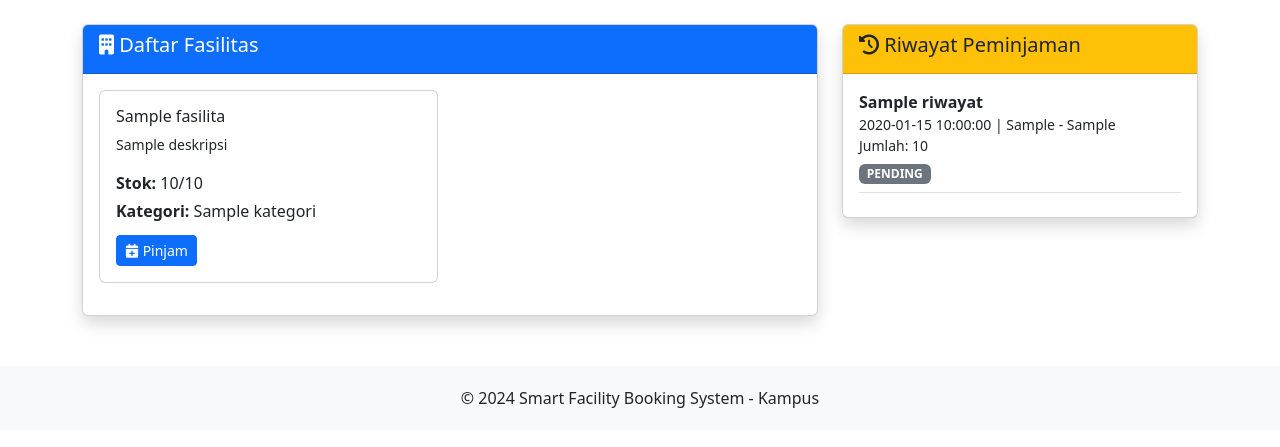
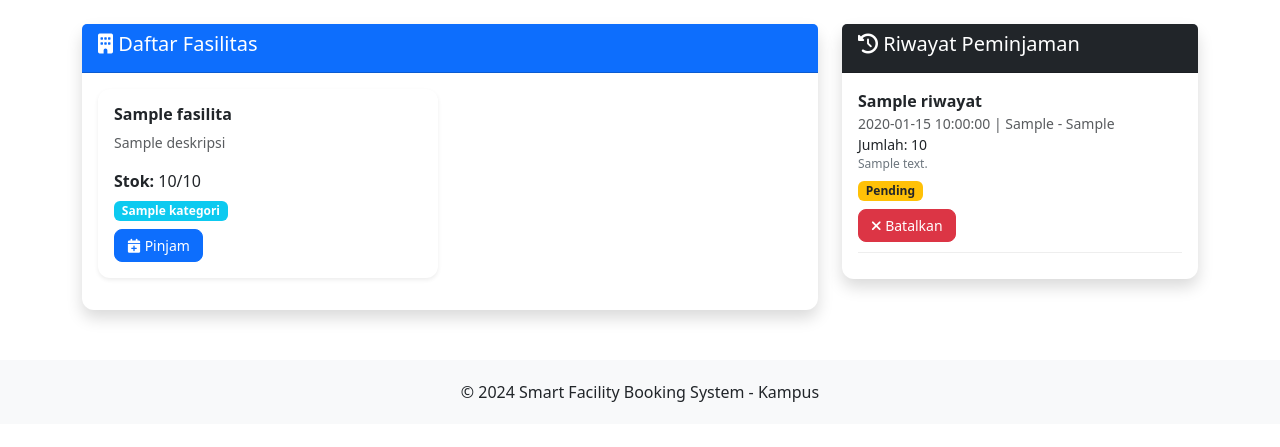
Before and after one commit to zakiahrahmah/Smart-Facility-System, a Flask app: template templates/dashboard.html in a window 1280 px wide. Shown: the part 62-509 px from the top of the page. Run offline with Flask 3, Linux system fonts and the light colour scheme; the template is opened without the code that fills it: most values are stand-ins (such as "Sample title", 1, 10 or a date in 2020); some libraries are stand-ins or nearby versions.

Commit message:
Tambah fitur batal peminjaman & keterangan dashboard + perbaikan logic

```diff
--- a/templates/dashboard.html
+++ b/templates/dashboard.html
@@ -1,33 +1,82 @@
 {% extends "base.html" %}
 
 {% block content %}
+<style>
+.card-modern {
+    border: none;
+    border-radius: 12px;
+    transition: 0.2s;
+}
+.card-modern:hover {
+    transform: translateY(-3px);
+}
+
+.btn-modern {
+    border-radius: 8px;
+    padding: 5px 12px;
+}
+
+.riwayat-item {
+    border-bottom: 1px solid #eee;
+    padding-bottom: 10px;
+    margin-bottom: 10px;
+}
+
+.keterangan {
+    font-size: 12px;
+    color: #6c757d;
+}
+
+.scroll-area {
+    max-height: 500px;
+    overflow-y: auto;
+}
+</style>
+
 <div class="row">
+
+    <!-- ===================== -->
+    <!-- DAFTAR FASILITAS -->
+    <!-- ===================== -->
     <div class="col-md-8">
-        <div class="card shadow">
+        <div class="card card-modern shadow">
             <div class="card-header bg-primary text-white">
                 <h5><i class="fas fa-building"></i> Daftar Fasilitas</h5>
             </div>
+
             <div class="card-body">
                 <div class="row">
                     {% for f in fasilitas %}
                     <div class="col-md-6 mb-3">
-                        <div class="card h-100">
+                        <div class="card card-modern h-100 shadow-sm">
                             <div class="card-body">
-                                <h6 class="card-title">{{ f.nama_fasilitas }}</h6>
-                                <p class="card-text small">{{ f.deskripsi[:80] }}{% if f.deskripsi|length > 80 %}...{% endif %}</p>
-                                <p class="mb-1"><strong>Stok:</strong> {{ f.jumlah_tersedia }}/{{ f.jumlah_stok }}</p>
-                                <p class="mb-1"><strong>Kategori:</strong> {{ f.kategori }}</p>
+
+                                <h6 class="fw-bold">{{ f.nama_fasilitas }}</h6>
+
+                                <p class="small text-muted">
+                                    {{ f.deskripsi[:80] }}{% if f.deskripsi|length > 80 %}...{% endif %}
+                                </p>
+
+                                <p class="mb-1">
+                                    <strong>Stok:</strong> {{ f.jumlah_tersedia }}/{{ f.jumlah_stok }}
+                                </p>
+
+                                <p class="mb-2">
+                                    <span class="badge bg-info">{{ f.kategori }}</span>
+                                </p>
+
                                 {% if f.jumlah_tersedia > 0 %}
-                                <button class="btn btn-sm btn-primary btn-pinjam mt-2"
+                                <button class="btn btn-sm btn-primary btn-modern btn-pinjam"
                                         data-id="{{ f.id }}"
                                         data-nama="{{ f.nama_fasilitas }}">
                                     <i class="fas fa-calendar-plus"></i> Pinjam
                                 </button>
                                 {% else %}
-                                <button class="btn btn-sm btn-secondary mt-2" disabled>
+                                <button class="btn btn-sm btn-secondary btn-modern" disabled>
                                     <i class="fas fa-times"></i> Stok Habis
                                 </button>
                                 {% endif %}
+
                             </div>
                         </div>
                     </div>
@@ -37,86 +86,136 @@
         </div>
     </div>
 
+    <!-- ===================== -->
+    <!-- RIWAYAT -->
+    <!-- ===================== -->
     <div class="col-md-4">
-        <div class="card shadow">
-            <div class="card-header bg-warning">
+        <div class="card card-modern shadow">
+            <div class="card-header bg-dark text-white">
                 <h5><i class="fas fa-history"></i> Riwayat Peminjaman</h5>
             </div>
-            <div class="card-body" style="max-height: 500px; overflow-y: auto;">
+
+            <div class="card-body scroll-area">
+
                 {% if riwayat %}
                     {% for r in riwayat %}
-                    <div class="border-bottom mb-2 pb-2">
+                    <div class="riwayat-item">
+
                         <div class="fw-bold">{{ r.nama_fasilitas }}</div>
-                        <div class="small">{{ r.tanggal_pinjam }} | {{ r.waktu_mulai }} - {{ r.waktu_selesai }}</div>
+
+                        <div class="small text-muted">
+                            {{ r.tanggal_pinjam }} | {{ r.waktu_mulai }} - {{ r.waktu_selesai }}
+                        </div>
+
                         <div class="small">Jumlah: {{ r.jumlah }}</div>
+
+                        <!-- ✅ KETERANGAN -->
+                        <div class="keterangan">
+                            {{ r.keterangan if r.keterangan else 'Tidak ada keterangan' }}
+                        </div>
+
+                        <!-- ✅ STATUS -->
                         <div class="mt-1">
-                            <span class="badge bg-secondary">
-                                {{ r.status|upper }}
-                            </span>
+                            {% if r.status|lower == 'pending' %}
+                                <span class="badge bg-warning text-dark">Pending</span>
+                            {% elif r.status|lower == 'disetujui' %}
+                                <span class="badge bg-success">Disetujui</span>
+                            {% else %}
+                                <span class="badge bg-danger">Ditolak</span>
+                            {% endif %}
                         </div>
+
+                        <!-- ✅ TOMBOL BATAL -->
+                        {% if r.status|lower == 'pending' %}
+                        <form action="{{ url_for('batal_peminjaman', id=r.id) }}" method="POST" class="mt-2">
+                            <button type="submit" class="btn btn-sm btn-danger btn-modern"
+                                    onclick="return confirm('Batalkan peminjaman ini?')">
+                                <i class="fas fa-times"></i> Batalkan
+                            </button>
+                        </form>
+                        {% endif %}
+
                     </div>
                     {% endfor %}
                 {% else %}
                     <p class="text-muted text-center">Belum ada riwayat peminjaman.</p>
                 {% endif %}
-            </div>
+
             </div>
         </div>
     </div>
 
-<!-- Modal Peminjaman -->
+</div>
+
+<!-- ===================== -->
+<!-- MODAL PINJAM -->
+<!-- ===================== -->
 <div class="modal fade" id="pinjamModal" tabindex="-1">
     <div class="modal-dialog">
-        <div class="modal-content">
+        <div class="modal-content card-modern">
+
             <div class="modal-header bg-primary text-white">
-                <h5 class="modal-title"><i class="fas fa-calendar-plus"></i> Form Peminjaman</h5>
+                <h5 class="modal-title">
+                    <i class="fas fa-calendar-plus"></i> Form Peminjaman
+                </h5>
                 <button type="button" class="btn-close btn-close-white" data-bs-dismiss="modal"></button>
             </div>
+
             <form method="POST" action="{{ url_for('pinjam') }}">
                 <div class="modal-body">
+
                     <input type="hidden" name="fasilitas_id" id="fasilitas_id">
+
                     <div class="mb-3">
                         <label class="form-label">Fasilitas</label>
                         <input type="text" class="form-control" id="fasilitas_nama" readonly>
                     </div>
+
                     <div class="mb-3">
-                        <label for="jumlah" class="form-label">Jumlah</label>
-                        <input type="number" class="form-control" id="jumlah" name="jumlah" value="1" min="1" required>
+                        <label class="form-label">Jumlah</label>
+                        <input type="number" class="form-control" name="jumlah" value="1" min="1" required>
                     </div>
+
                     <div class="mb-3">
-                        <label for="tanggal" class="form-label">Tanggal Peminjaman</label>
+                        <label class="form-label">Tanggal</label>
                         <input type="date" class="form-control" id="tanggal" name="tanggal" required>
                     </div>
+
                     <div class="row">
                         <div class="col-md-6">
-                            <label for="waktu_mulai" class="form-label">Waktu Mulai</label>
-                            <input type="time" class="form-control" id="waktu_mulai" name="waktu_mulai" required>
+                            <label class="form-label">Mulai</label>
+                            <input type="time" class="form-control" name="waktu_mulai" required>
                         </div>
                         <div class="col-md-6">
-                            <label for="waktu_selesai" class="form-label">Waktu Selesai</label>
-                            <input type="time" class="form-control" id="waktu_selesai" name="waktu_selesai" required>
+                            <label class="form-label">Selesai</label>
+                            <input type="time" class="form-control" name="waktu_selesai" required>
                         </div>
                     </div>
-                    <div class="mb-3 mt-2">
-                        <label for="keterangan" class="form-label">Keterangan</label>
-                        <textarea class="form-control" id="keterangan" name="keterangan" rows="2"></textarea>
+
+                    <div class="mt-3">
+                        <label class="form-label">Keterangan</label>
+                        <textarea class="form-control" name="keterangan" rows="2"></textarea>
                     </div>
+
                 </div>
+
                 <div class="modal-footer">
-                    <button type="button" class="btn btn-secondary" data-bs-dismiss="modal">Batal</button>
-                    <button type="submit" class="btn btn-primary">Ajukan Peminjaman</button>
+                    <button type="button" class="btn btn-secondary btn-modern" data-bs-dismiss="modal">
+                        Tutup
+                    </button>
+                    <button type="submit" class="btn btn-primary btn-modern">
+                        Ajukan
+                    </button>
                 </div>
             </form>
+
         </div>
     </div>
 </div>
 
 <script>
 const today = new Date().toISOString().split('T')[0];
-    const tanggalInput = document.getElementById('tanggal');
-    if (tanggalInput) {
-        tanggalInput.min = today;
-    }
+document.getElementById('tanggal').min = today;
 
 document.querySelectorAll('.btn-pinjam').forEach(btn => {
     btn.addEventListener('click', function() {
@@ -126,4 +225,5 @@
     });
 });
 </script>
+
 {% endblock %}
```
Lines whose indentation alone changed are shown as unchanged.
